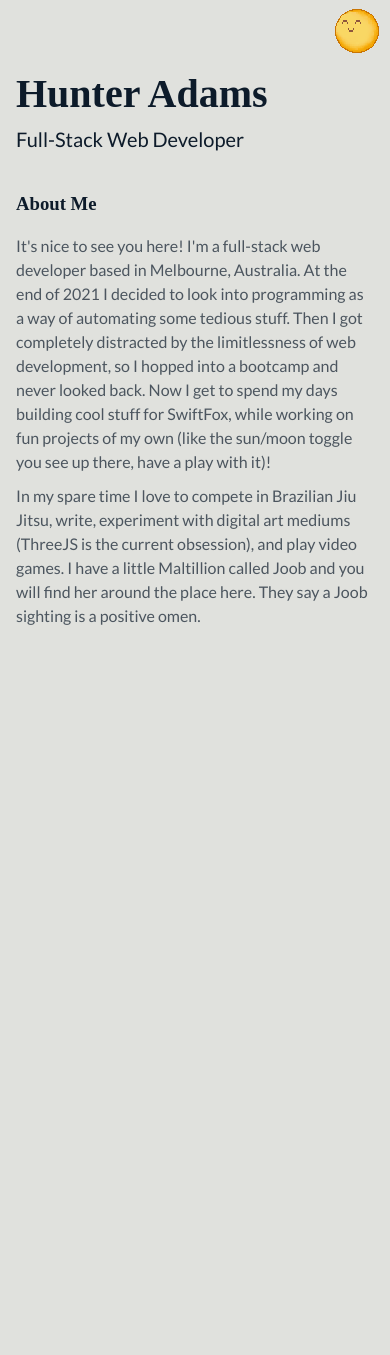
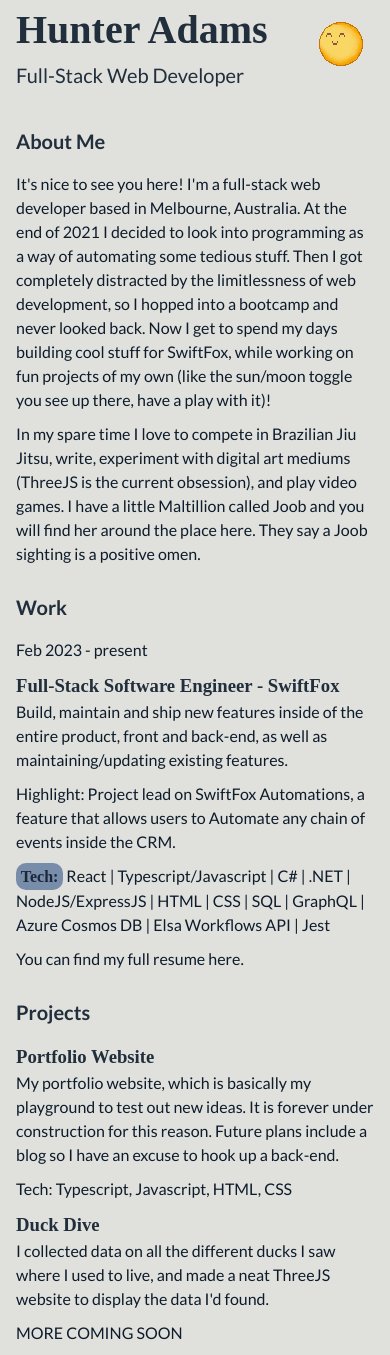
Before and after one commit to hunteradams-dev/hunter-adams-portfolio, a React (Vite) app: page / in a window 390 px wide. Before the commit the page ends 844 px from the top, so only its background shows below. Built offline with nearby package versions, Linux system fonts and the light colour scheme; a web font is replaced by a local one.

Commit message:
Adjusted theme, incorporated mobile-first design

```diff
--- a/package.json
+++ b/package.json
@@ -12,7 +12,6 @@
   "dependencies": {
     "react": "^18.2.0",
     "react-dom": "^18.2.0",
-    "react-router-dom": "^6.22.3",
     "styled-components": "^6.1.8",
     "use-local-storage": "^3.0.0",
     "vite-plugin-svgr": "^4.2.0"
--- a/src/app.tsx
+++ b/src/app.tsx
@@ -6,19 +6,21 @@ import {
   RightColumn,
 } from "./components/main-container";
 import { NavItems } from "./components/nav";
+import { ProjectsSection } from "./components/projects";
 import { ThemeToggle } from "./components/theme-toggle";
 import { TitleCard } from "./components/title-card";
+import { WorkSection } from "./components/work";
 import { ThemeProviderComponent } from "./contexts/theme-provider";
 
 export default function App() {
   return (
     <>
       <ThemeProviderComponent>
-            <ThemeToggle />
         <MainContainer>
           <LeftColumn>
             <GridItem>
-            <TitleCard />
+              <TitleCard />
+              <ThemeToggle />
             </GridItem>
             <GridItem>
               <NavItems />
@@ -28,6 +30,12 @@ export default function App() {
             <GridItem>
               <AboutSection />
             </GridItem>
+            <GridItem>
+              <WorkSection />
+            </GridItem>
+            <GridItem>
+              <ProjectsSection />
+            </GridItem>
           </RightColumn>
         </MainContainer>
       </ThemeProviderComponent>
--- /dev/null
+++ b/src/components/projects.tsx
@@ -0,0 +1,27 @@
+import styled from "styled-components";
+import { SectionHeader } from "./ui-components/section-header";
+
+const ProjectsDiv = styled.div``;
+
+export const ProjectsSection = () => {
+  return (
+    <ProjectsDiv>
+      <section>
+        <SectionHeader text="Projects" />
+        <h3>Portfolio Website</h3>
+        <p>
+          My portfolio website, which is basically my playground to test out new
+          ideas. It is forever under construction for this reason. Future plans
+          include a blog so I have an excuse to hook up a back-end.
+        </p>
+        <p>Tech: Typescript, Javascript, HTML, CSS</p>
+        <h3>Duck Dive</h3>
+        <p>
+          I collected data on all the different ducks I saw where I used to
+          live, and made a neat ThreeJS website to display the data I'd found.
+        </p>
+        <p>MORE COMING SOON</p>
+      </section>
+    </ProjectsDiv>
+  );
+};
--- a/src/components/theme-toggle.tsx
+++ b/src/components/theme-toggle.tsx
@@ -29,7 +29,7 @@ const moonRiseAnimation = keyframes`
 
 const MainCelestialContainer = styled.div`
   display: flex;
-  flex-direction: row-reverse;
+  margin-left: auto;
 `
 
 const Sun = styled.div`
--- a/src/components/ui-components/navbar.tsx
+++ /dev/null
@@ -1,2 +0,0 @@
-import React from "react";
-import { Link } from 'react-router-dom';
--- a/src/components/ui-components/section-header.tsx
+++ b/src/components/ui-components/section-header.tsx
@@ -1,7 +1,8 @@
 import styled from "styled-components";
 
-const TitleDisplay = styled.h3`
+const TitleDisplay = styled.h2`
   padding: 1rem 0;
+  font-weight: 700;
   @media (min-width: 700px) {
     display: none;
   }
--- /dev/null
+++ b/src/components/ui-components/tech.tsx
@@ -0,0 +1,17 @@
+import styled from "styled-components";
+import { useThemeContext } from "../../contexts/theme-provider";
+
+const TechWrapper = styled.span`
+  background: ${({ theme }) => theme.labelBackground};
+  padding: 0.3rem;
+  border-radius: 10px;
+  color: ${({ theme }) => theme.textSecondary};
+  font-family: 'Belanosima';
+  font-weight: 800;
+`;
+
+export const TechTab = () => {
+  const { theme } = useThemeContext();
+
+  return <TechWrapper>Tech:</TechWrapper>;
+};
--- /dev/null
+++ b/src/components/work.tsx
@@ -0,0 +1,33 @@
+import styled from "styled-components";
+import { SectionHeader } from "./ui-components/section-header";
+import { TechTab } from "./ui-components/tech";
+
+const WorkDiv = styled.div``;
+
+export const WorkSection = () => {
+  return (
+    <WorkDiv>
+      <section>
+        <SectionHeader text="Work" />
+        <p>Feb 2023 - present</p>
+        <h3>Full-Stack Software Engineer - SwiftFox</h3>
+        <p>
+          Build, maintain and ship new features inside of the entire product,
+          front and back-end, as well as maintaining/updating existing features.
+
+        </p>
+        <p>
+          Highlight: Project lead on SwiftFox
+          Automations, a feature that allows users to Automate any chain of
+          events inside the CRM.
+          </p>
+        <p>
+          <TechTab /> React | Typescript/Javascript | C# | .NET | NodeJS/ExpressJS |
+          HTML | CSS | SQL | GraphQL | Azure Cosmos DB | Elsa Workflows API | Jest
+        </p>
+
+        <p>You can find my full resume here.</p>
+      </section>
+    </WorkDiv>
+  );
+};
--- a/src/styles/global-style.js
+++ b/src/styles/global-style.js
@@ -40,6 +40,15 @@ ${fonts};
     font-family: Lato
   }
 
+  h6,
+  h5,
+  h4,
+  h3,
+  h2,
+  h1 {
+    opacity: ${({ theme }) => theme.opacityH};
+  }
+
   h3{
     font-family: Belanosima;
   }
@@ -60,7 +69,6 @@ ${fonts};
     line-height: 1.5;
     -webkit-font-smoothing: antialiased;
     scroll-behavior: smooth;
-    // transition: all 0.25s ease-out;
     width: 100%;
   }
 
@@ -86,6 +94,6 @@ ${fonts};
   p {
     margin-bottom: 10px;
     color: inherit;
-    opacity: 0.7
+    opacity: ${({ theme }) => theme.opacityP}
   }
 `;
--- a/src/styles/theme.js
+++ b/src/styles/theme.js
@@ -3,10 +3,16 @@ export const lightTheme = {
   background: "var(--background-light, #e0e1dd)",
   textPrimary: "var(--text-primary-light, #0d1b2a)",
   textSecondary: "var(--text-secondary-light, #1b263b)",
+  opacityP: "var(--text-opacity-light, 1)",
+  opacityH: "var(--heading-opacity-light, 0.9)",
+  labelBackground: "var(--button-background-light, #778DA9)"
 };
 
 export const darkTheme = {
   background: "var(--background-dark, #0d1b2a)",
   textPrimary: "var(--text-primary-dark, #e0e1dd)",
   textSecondary: "var(--text-secondary-dark, #415a77)",
+  opacityP: "var(--text-opacity-dark, 0.7)",
+  opacityH: "var(--heading-opacity-dark, 0.9)",
+  labelBackground: "var(--button-background-dark, #8ecae6)"
 };
--- a/vite.config.ts
+++ b/vite.config.ts
@@ -1,4 +1,4 @@
-import { defineConfig, optimizeDeps } from 'vite'
+import { defineConfig } from 'vite'
 import react from '@vitejs/plugin-react-swc'
 import reactRefresh from '@vitejs/plugin-react-refresh';
 import svgr from "vite-plugin-svgr";
@@ -6,9 +6,6 @@ import svgr from "vite-plugin-svgr";
 // https://vitejs.dev/config/
 export default defineConfig({
   plugins: [react(), reactRefresh(), svgr()],
-  optimizeDeps: {
-    include: ['@svgr/webpack'],
-  },
   build: {
     // Add SVG handling rule
     rollupOptions: {
```
Also changed, not shown: src/styles/variables.js (deleted), 2 other files (tests, documents, lock files or other folders).
